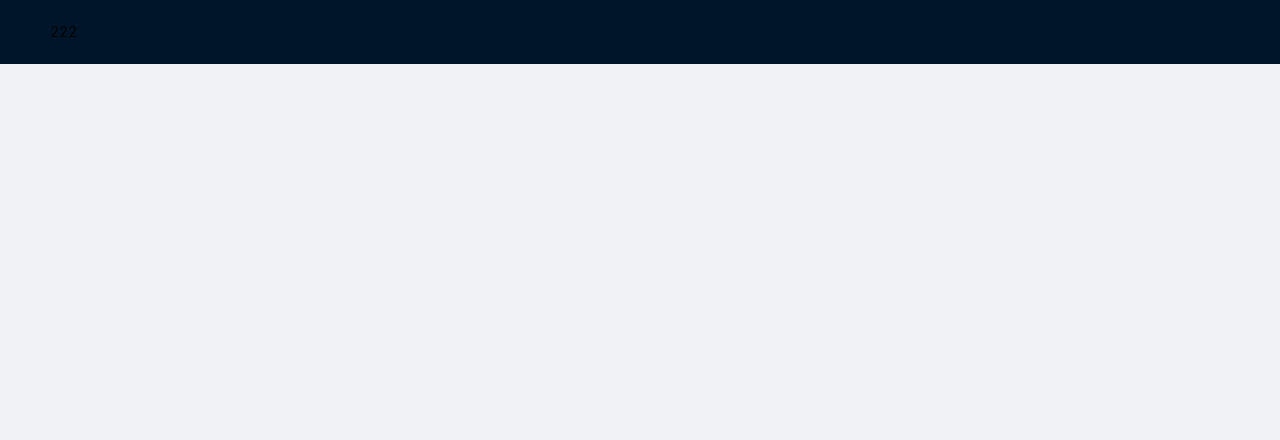
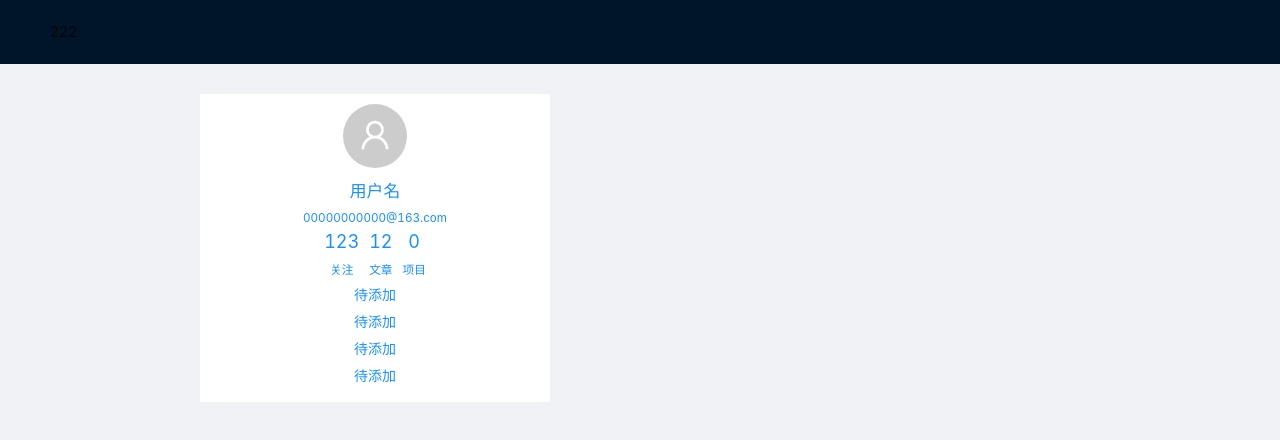
Before and after one commit to lys122519/speak-freely-react, a React (Create React App) app: page /space/1 in a window 1280 px wide. Shown: the top 440 px of the page. Built offline with nearby package versions, Linux system fonts and the light colour scheme.

Commit message:
用户卡

```diff
--- a/src/pages/space.tsx
+++ b/src/pages/space.tsx
@@ -1,6 +1,7 @@
 import { Layout } from "antd";
 import { Outlet } from "react-router-dom";
 import "./space.less";
+import UserSpaceCard from "./user_space_card";
 
 const { Header, Content } = Layout;
 
@@ -13,7 +14,7 @@ const UserSpace: React.FC = () => {
                     <div className="user-space-content">
                         <div className="left">
                             <div className="user-card">
-
+                                <UserSpaceCard/>
                             </div>
                         </div>
                         <div className="right">
--- /dev/null
+++ b/src/pages/user_space_card.less
@@ -0,0 +1,44 @@
+.user-space-card-main {
+    background-color: #fff;
+    padding-top: 10px;
+    padding-bottom: 10px;
+    &>* {
+        display: flex;
+        justify-content: center;
+        &:last-child {
+            flex-direction: column;
+            align-items: center;
+        }
+    }
+}
+.user-space-card-img {
+    margin-bottom: 10px;
+}
+.user-space-card-name {
+    margin-bottom: 5px;
+    font-size: larger;
+}
+.user-space-card-email {
+    font-size:smaller;
+}
+.user-space-card-model1 {
+    margin-bottom: 5px;
+    .model> *{
+        display: flex;
+        justify-content: center;
+        margin-left: 5px;
+        margin-right: 5px;
+    }
+    .figure{
+        font-size:large;
+        margin-bottom: 5px;
+    }
+    .name{
+        font-size:smaller;
+    }
+}
+.user-space-card-model2 {
+    &>*{
+        margin-bottom: 5px;
+    }
+}
--- /dev/null
+++ b/src/pages/user_space_card.tsx
@@ -0,0 +1,48 @@
+import { Avatar, Button, Checkbox, Col, Form, Input, Row} from "antd";
+import "./user_space_card.less";
+import { UserOutlined } from "@ant-design/icons";
+
+interface UserSpaceCardProps {
+
+}
+const UserSpaceCard: React.FC<UserSpaceCardProps> = (props) =>{
+    return(
+        <div className="user-space-card-main">
+            <div className="user-space-card-img">
+                <Avatar size={64} icon={<UserOutlined />} />
+            </div>
+            <div  onClick={() => { }} className="user-space-card-name">
+                <a>用户名</a>
+            </div>
+            <div className="user-space-card-email">
+                <a>00000000000@163.com</a>
+            </div>
+            <div className="user-space-card-model1">
+                <a onClick={() => { }} className="model">
+                    <div className="figure">123</div>
+                    <div className="name">关注</div>
+                </a>
+                <a onClick={() => { }} className="model">
+                    <div className="figure">12</div>
+                    <div className="name">文章</div>
+                </a>
+                <a onClick={() => { }} className="model">
+                    <div className="figure">0</div>
+                    <div className="name">项目</div>
+                </a>
+            </div>
+            <div className="user-space-card-model2">
+                <a onClick={() => { }}>待添加</a>
+                <a onClick={() => { }}>待添加</a>
+                <a onClick={() => { }}>待添加</a>
+                <a onClick={() => { }}>待添加</a>
+            </div>
+        </div>
+    )
+
+
+
+}
+
+
+export default UserSpaceCard;
```
